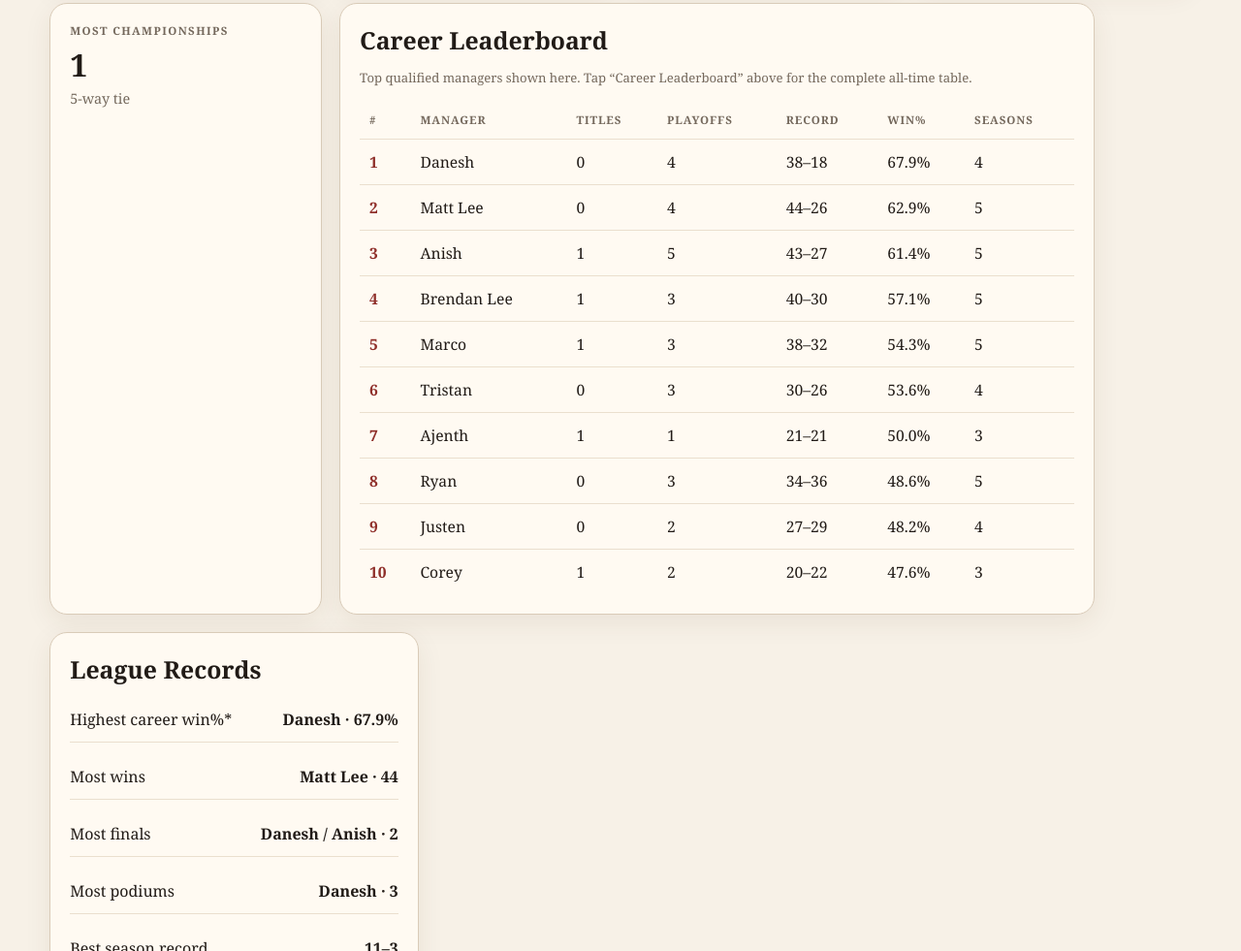
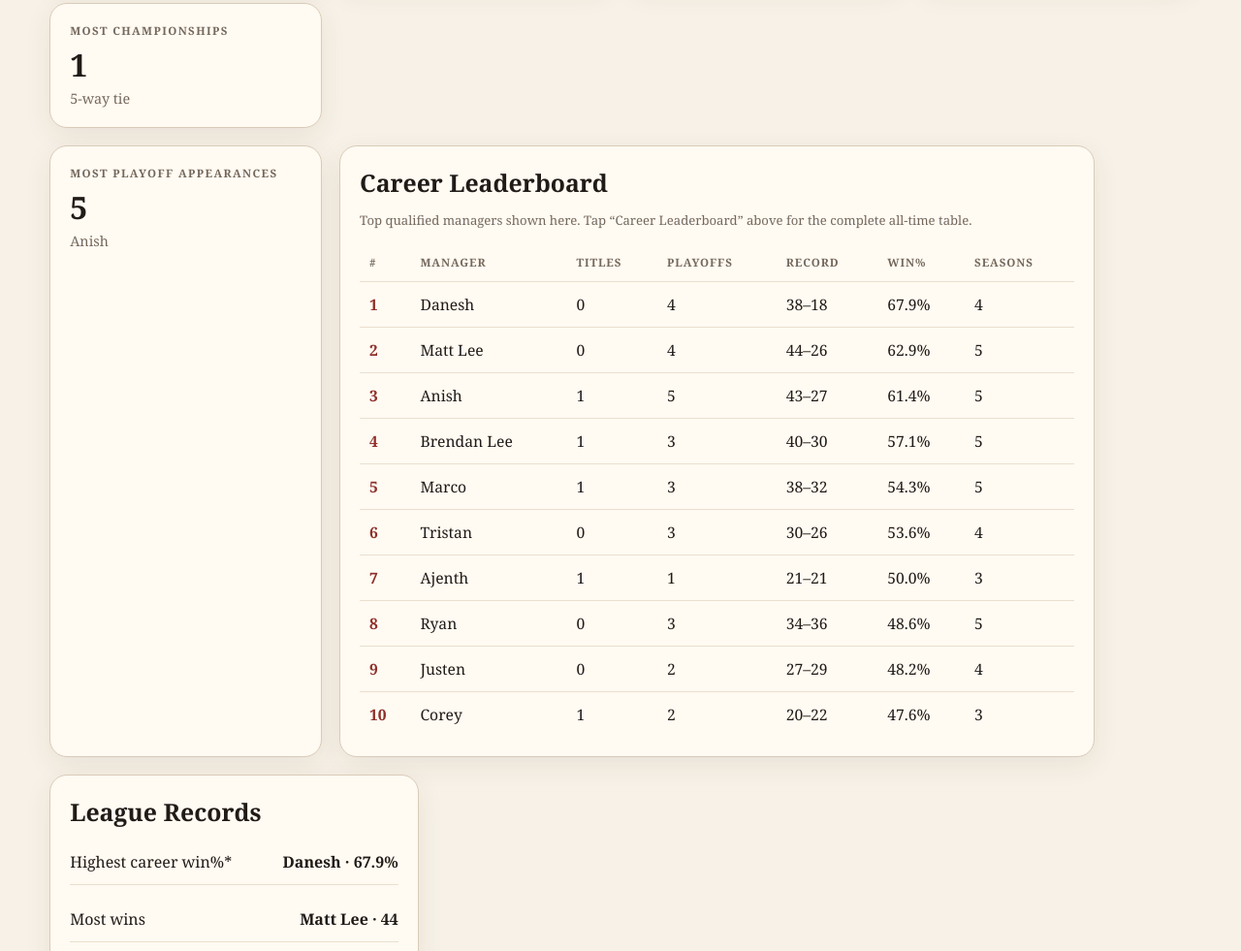
Before and after one commit to daneshthananathan2/theladsrecordbook.ca, a plain HTML site: page index.html in a window 1280 px wide. Shown: the part 638-1619 px from the top of the page at 97% size. Drawn offline with Linux system fonts and the light colour scheme.

Commit message:
Update index.html

```diff
--- a/index.html
+++ b/index.html
@@ -231,7 +231,14 @@
     .year-btn{border:1px solid var(--line);background:var(--paper);padding:10px 16px;border-radius:999px;font:inherit;font-weight:700;cursor:pointer;color:var(--ink)}
     .year-btn.active{background:var(--accent);color:#fff;border-color:var(--accent)}
     .playoff-row{background:rgba(139,47,43,.06)}
-</style>
+
+    @media (min-width: 901px) {
+      #hq .playoff-hq-card {
+        grid-column: 1 / span 3;
+      }
+    }
+
+  </style>
 
 <style>
 @media (min-width: 901px) {
@@ -298,6 +305,11 @@
           <div class="label">Most championships</div>
           <div class="value">1</div>
           <div class="small">5-way tie</div>
+        </div>
+        <div class="card stat playoff-hq-card">
+          <div class="label">Most playoff appearances</div>
+          <div class="value">5</div>
+          <div class="small">Anish</div>
         </div>
 
         <div class="card wide">
```
